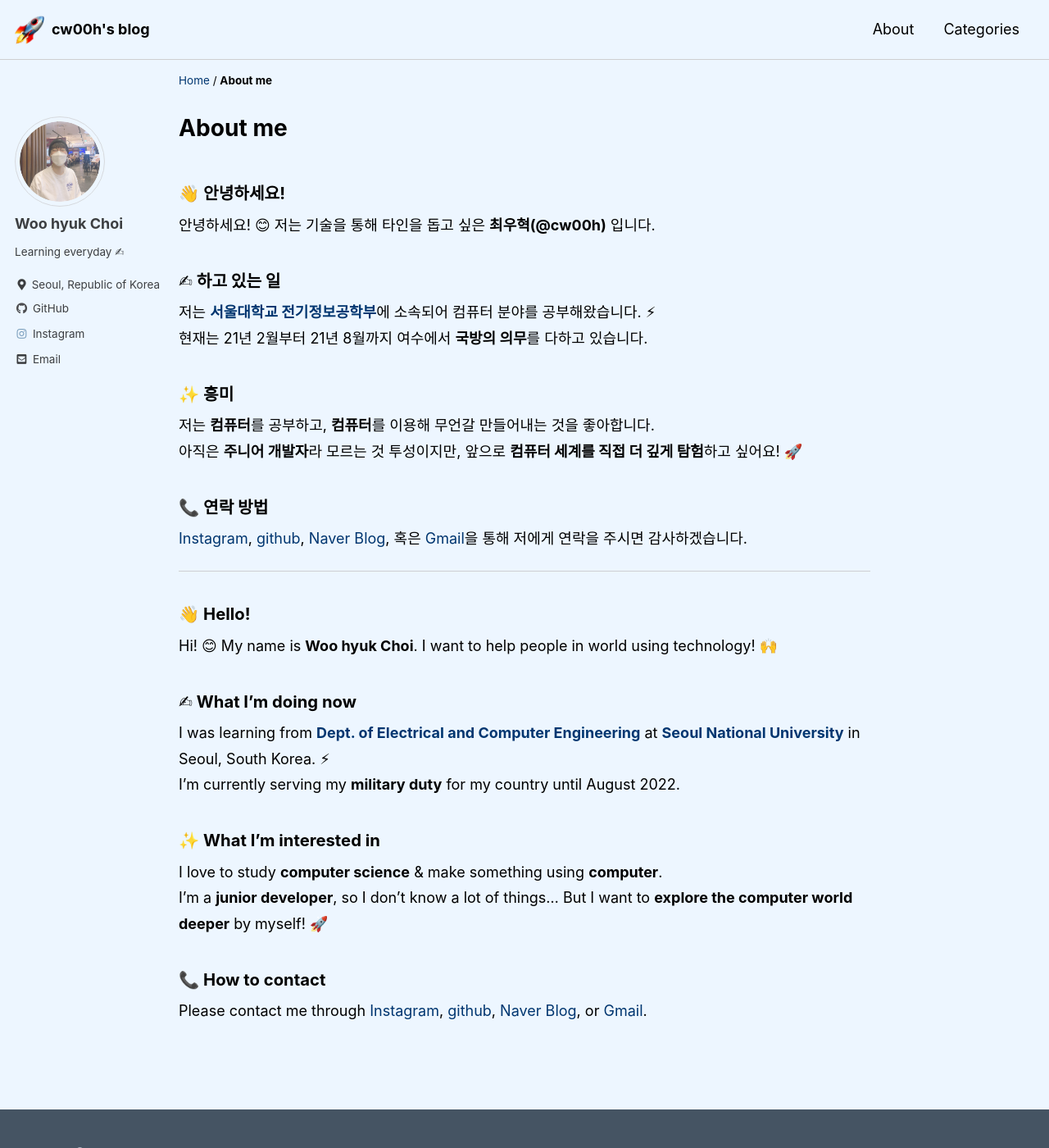
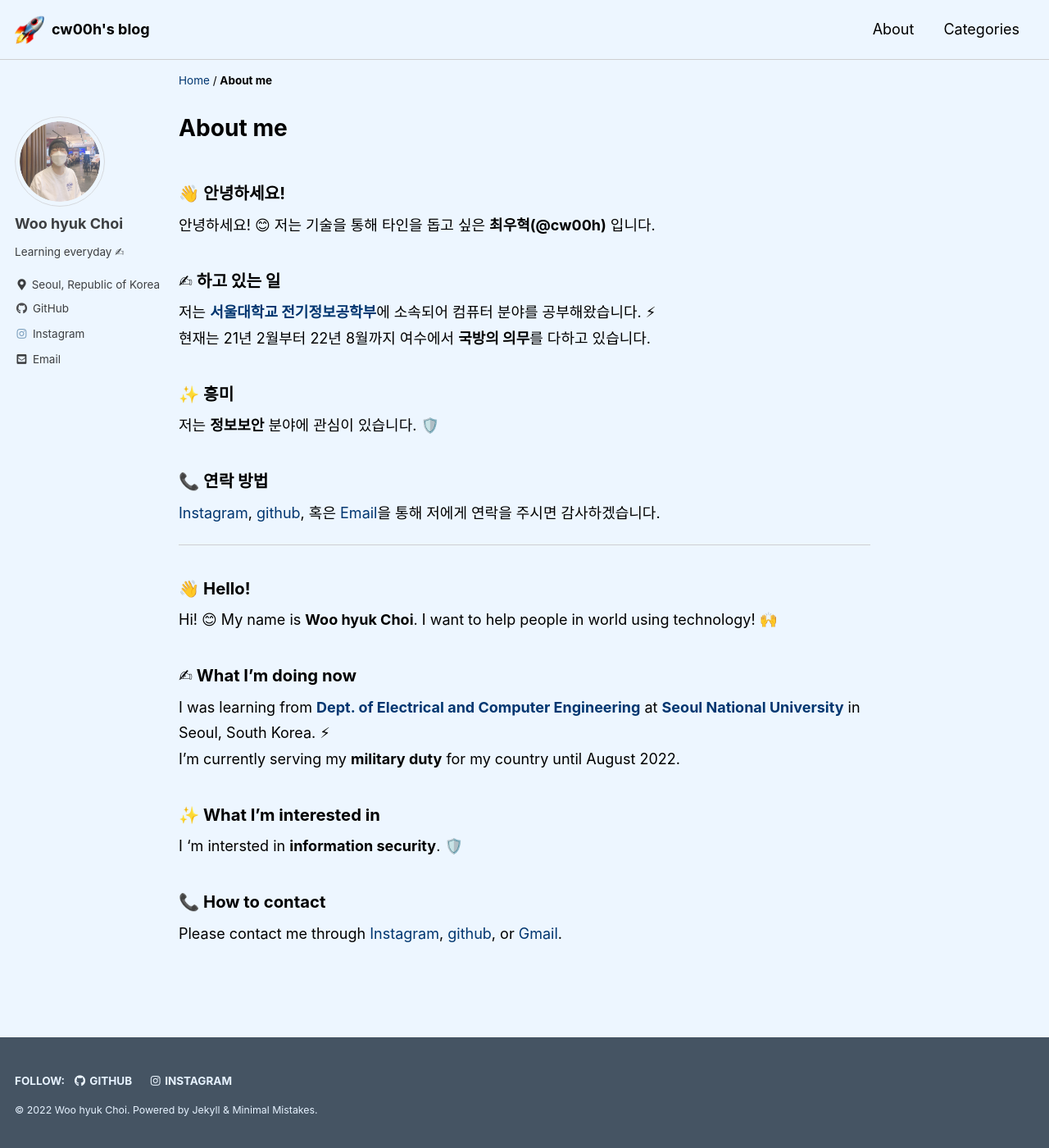
Before and after one commit to cw00h/cw00h.github.io, a Jekyll site: the page built from _pages/about.md, in a window 1280 px wide and 1400 px high. Shown: the whole window at 82% size. Built offline with Jekyll 4.4.1, drawn with Linux system fonts in a browser that asks for light colours; cached includes are drawn as plain includes.

Commit message:
Docs: Update about.md

```diff
--- a/_pages/about.md
+++ b/_pages/about.md
@@ -12,16 +12,15 @@ share: false
 ### ✍ 하고 있는 일
 
 저는 **[서울대학교](https://snu.ac.kr) [전기정보공학부](https://ee.snu.ac.kr/)**에 소속되어 컴퓨터 분야를 공부해왔습니다. ⚡
-현재는 21년 2월부터 21년 8월까지 여수에서 **국방의 의무**를 다하고 있습니다.
+현재는 21년 2월부터 22년 8월까지 여수에서 **국방의 의무**를 다하고 있습니다.
 
 ### ✨ 흥미
 
-저는 **컴퓨터**를 공부하고, **컴퓨터**를 이용해 무언갈 만들어내는 것을 좋아합니다.
-아직은 **주니어 개발자**라 모르는 것 투성이지만, 앞으로 **컴퓨터 세계를 직접 더 깊게 탐험**하고 싶어요! 🚀
+저는 **정보보안** 분야에 관심이 있습니다. 🛡️
 
 ### 📞 연락 방법
 
-[Instagram](https://instagram.com/cw00h), [github](https://github.com/cw00h), [Naver Blog](https://blog.naver.com/00cwooh), 혹은 [Gmail](mailto:cwooh8@gmail.com)을 통해 저에게 연락을 주시면 감사하겠습니다.
+[Instagram](https://instagram.com/cw00h), [github](https://github.com/cw00h), 혹은 [Email](mailto:00cwooh@snu.ac.kr)을 통해 저에게 연락을 주시면 감사하겠습니다.
 
 * * *
 
@@ -36,9 +35,8 @@ I'm currently serving my **military duty** for my country until August 2022.
 
 ### ✨ What I'm interested in
 
-I love to study **computer science** & make something using **computer**.
-I'm a **junior developer**, so I don't know a lot of things... But I want to **explore the computer world deeper** by myself! 🚀
+I 'm intersted in **information security**. 🛡️
 
 ### 📞 How to contact
 
-Please contact me through [Instagram](https://instagram.com/cw00h), [github](https://github.com/cw00h), [Naver Blog](https://blog.naver.com/00cwooh), or [Gmail](mailto:cwooh8@gmail.com).
+Please contact me through [Instagram](https://instagram.com/cw00h), [github](https://github.com/cw00h), or [Gmail](mailto:00cwooh@snu.ac.kr).
```
